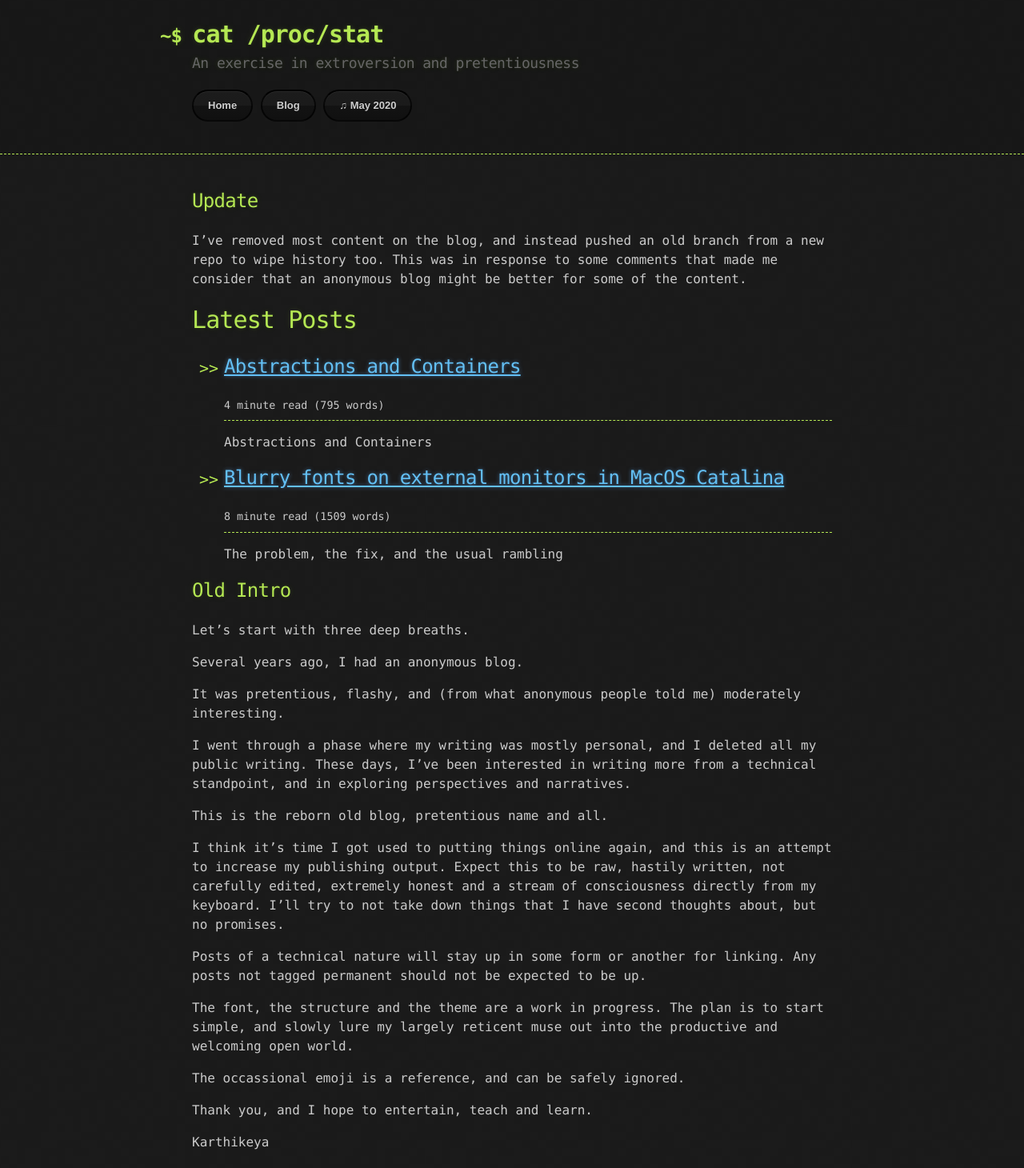
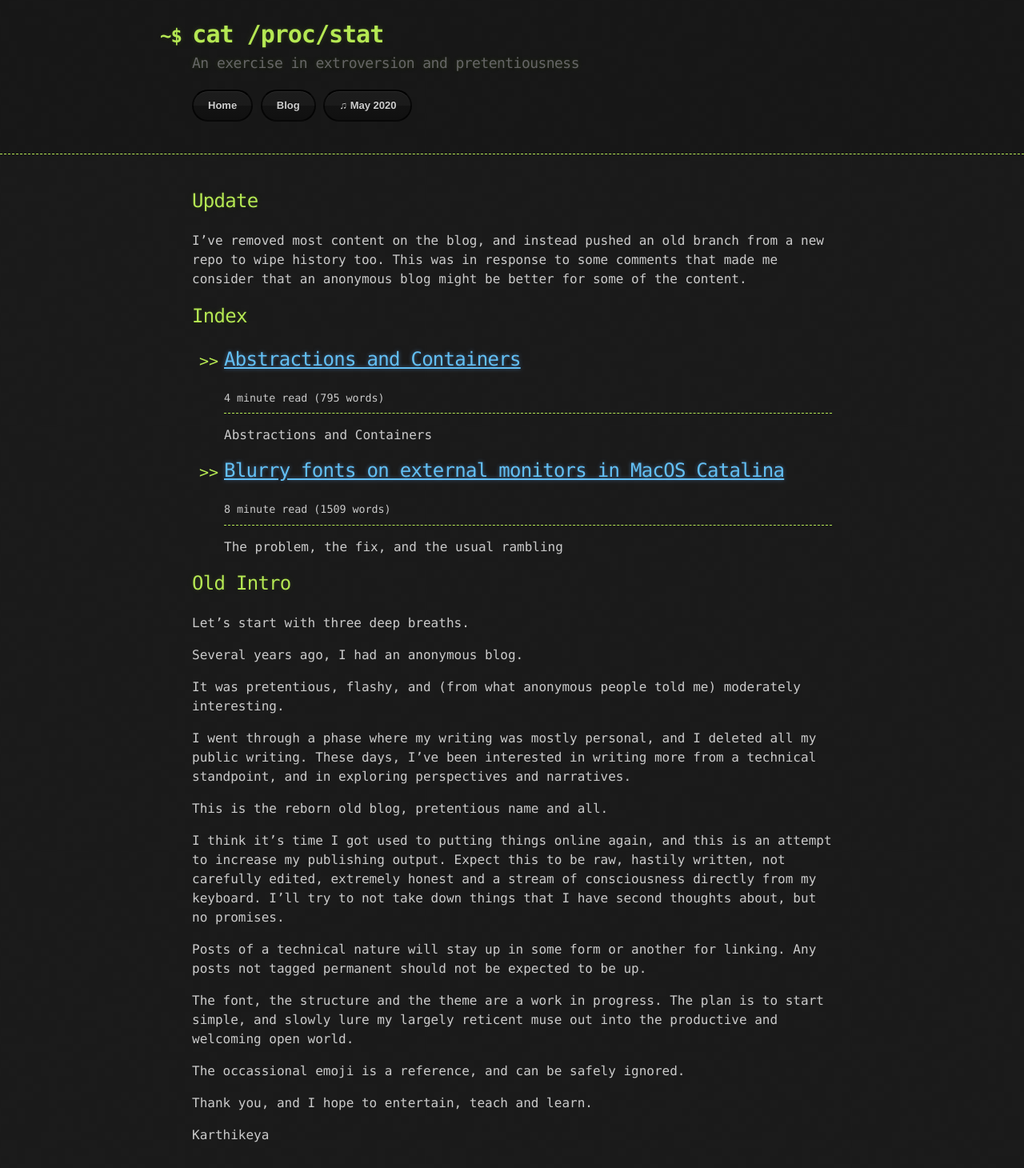
Before and after one commit to paranoidsp/paranoidsp.github.io, a Jekyll site: the page built from index.md, in a window 1280 px wide. Shown: the whole page at 80% size. Built offline with Jekyll 4.4.1, drawn with Linux system fonts in a browser that asks for light colours; our own code applies the rules of GitHub Pages for plain Markdown files.

Commit message:
fix: formatting

```diff
--- a/index.md
+++ b/index.md
@@ -8,8 +8,7 @@ I've removed most content on the blog, and instead pushed an old branch from a
 new repo to wipe history too. This was in response to some comments that made
 me consider that an anonymous blog might be better for some of the content.
 
-
-<h1>Latest Posts</h1>
+## Index
 
 <ul>
   {% for post in site.posts %}
```
